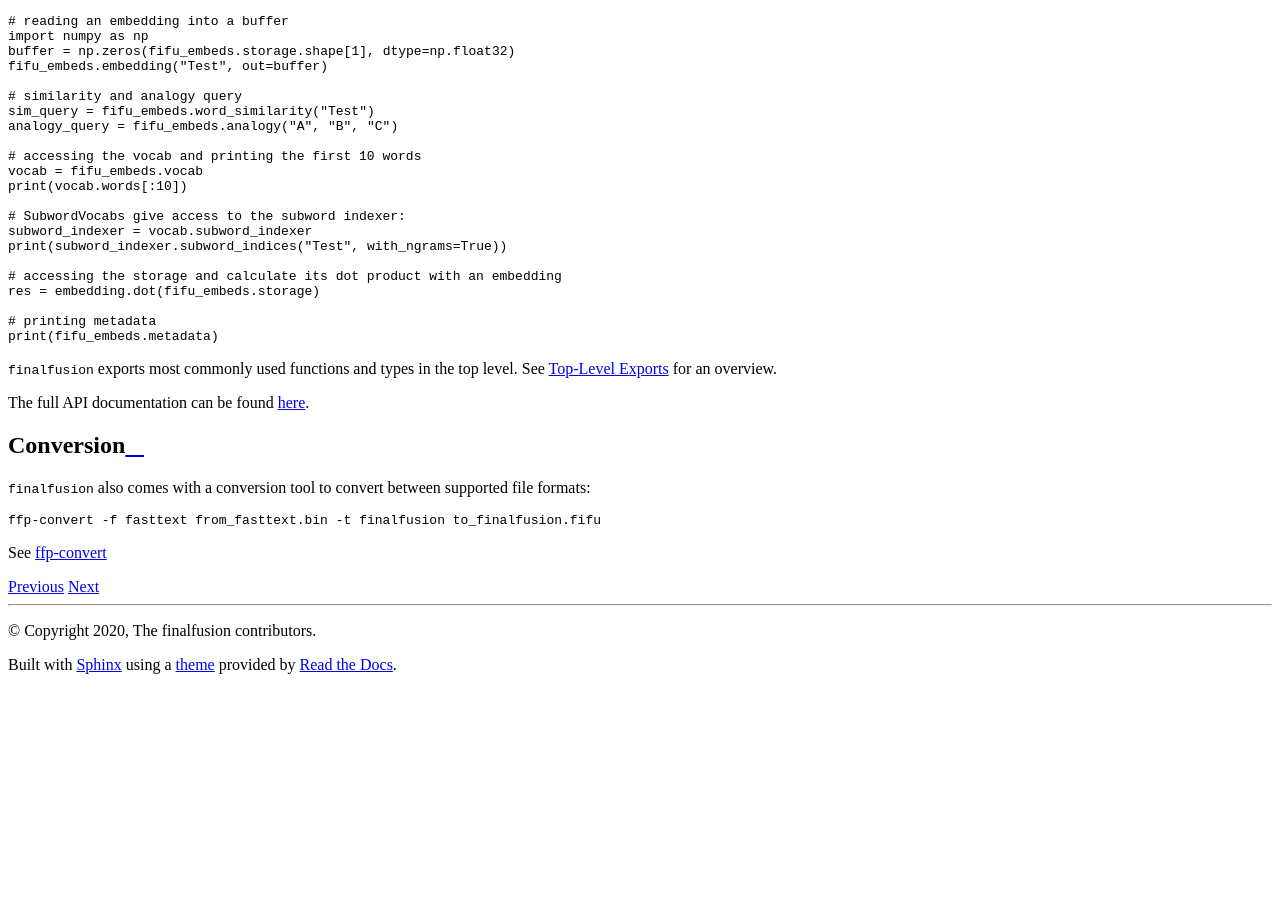
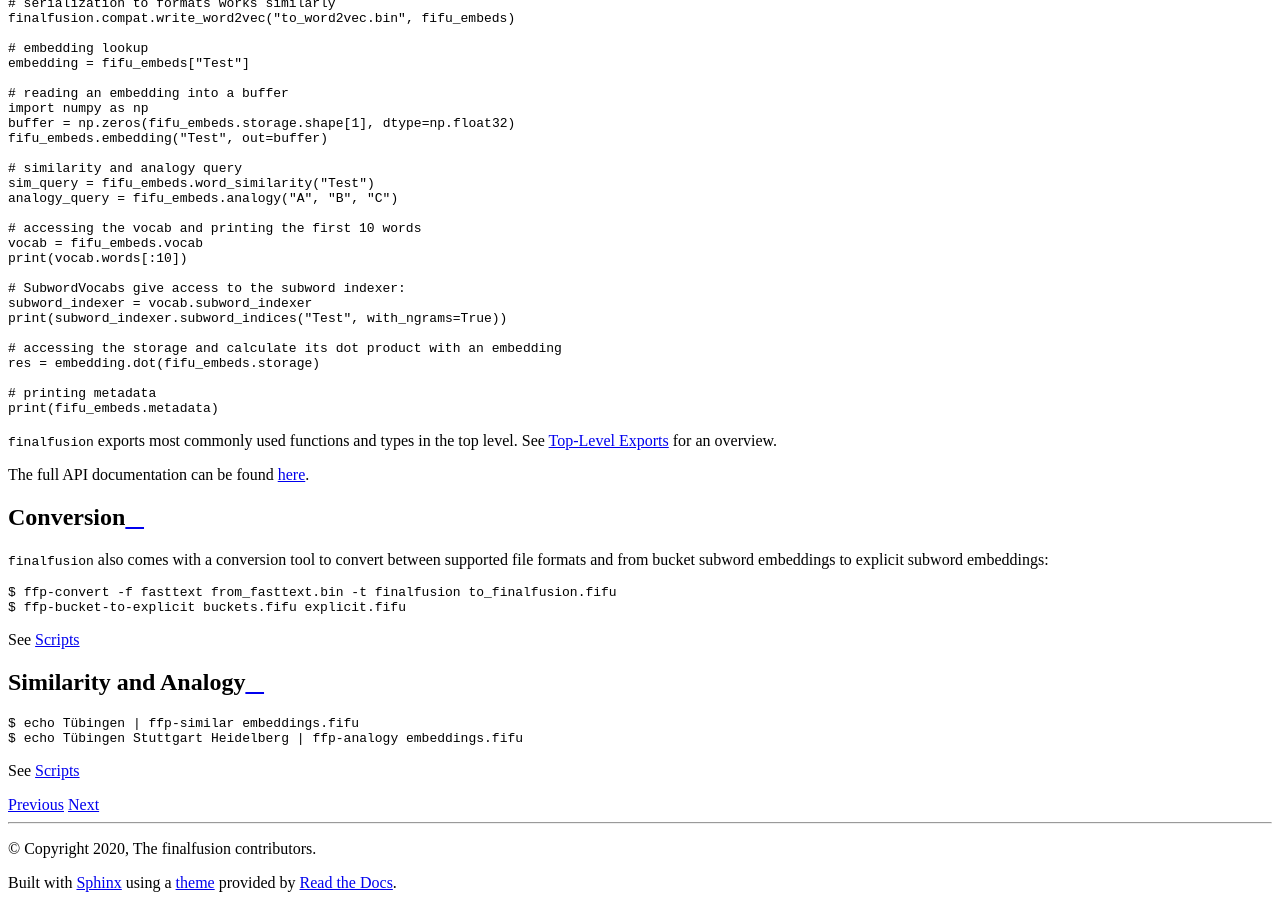
Before and after one commit to finalfusion/finalfusion-python, a Sphinx documentation site: the page built from docs/quickstart.rst, in a window 1280 px wide and 900 px high, scrolled down 1418 px. Built offline with Sphinx 7.4.7 and the Read the Docs theme 2.0.0, drawn with Linux system fonts in a browser that asks for light colours; before the commit the page ends 2100 px from its top, so only the background shows below that; some of the changed text lies outside the part shown.

Commit message:
Add docs for all scripts.

```diff
--- a/docs/quickstart.rst
+++ b/docs/quickstart.rst
@@ -62,10 +62,22 @@
 Conversion
 ----------
 
-``finalfusion`` also comes with a conversion tool to convert between supported file formats:
+``finalfusion`` also comes with a conversion tool to convert between supported file formats
+and from bucket subword embeddings to explicit subword embeddings:
 
 .. code-block:: bash
 
-   ffp-convert -f fasttext from_fasttext.bin -t finalfusion to_finalfusion.fifu
+   $ ffp-convert -f fasttext from_fasttext.bin -t finalfusion to_finalfusion.fifu
+   $ ffp-bucket-to-explicit buckets.fifu explicit.fifu
 
-See :doc:`ffp-convert <scripts/finalfusion.scripts.ffp-convert>`
+See :doc:`Scripts<finalfusion.scripts>`
+
+Similarity and Analogy
+----------------------
+
+.. code-block:: bash
+
+   $ echo Tübingen | ffp-similar embeddings.fifu
+   $ echo Tübingen Stuttgart Heidelberg | ffp-analogy embeddings.fifu
+
+See :doc:`Scripts<finalfusion.scripts>`
```
Also changed, not shown: docs/finalfusion.scripts.rst (added, +118 -0 lines), docs/index.rst (+4 -3 lines), docs/scripts/finalfusion.scripts.ffp-convert.rst (deleted, +0 -27 lines), 2 other files.
